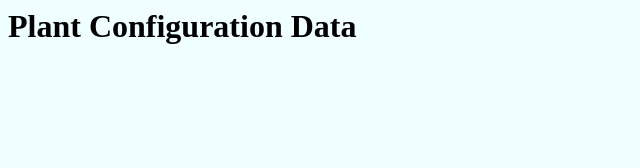
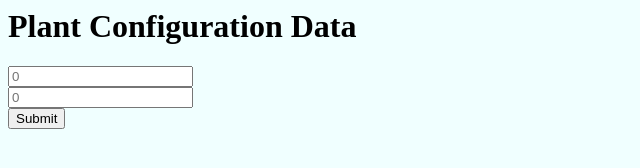
Before and after one commit to coleTitze/rpiTestWebApp, a plain HTML site: page templates/plantGrower.html in a window 1280 px wide. Shown: the whole page, without its empty margins (0-640 px from the left). Drawn offline with Linux system fonts and the light colour scheme.

Commit message:
moved js to static

```diff
--- a/templates/plantGrower.html
+++ b/templates/plantGrower.html
@@ -6,6 +6,6 @@
 <body>
 <h1>Plant Configuration Data</h1>
 <p id="Form"></p>
-<script src="./plantForm.js"></script>
+<script src="../static/autoGrower/plantForm.js"></script>
 </body>
 </html>
```
Also changed, not shown: static/autoGrower/plantForm.js (renamed from autoGrower/plantForm.js).
